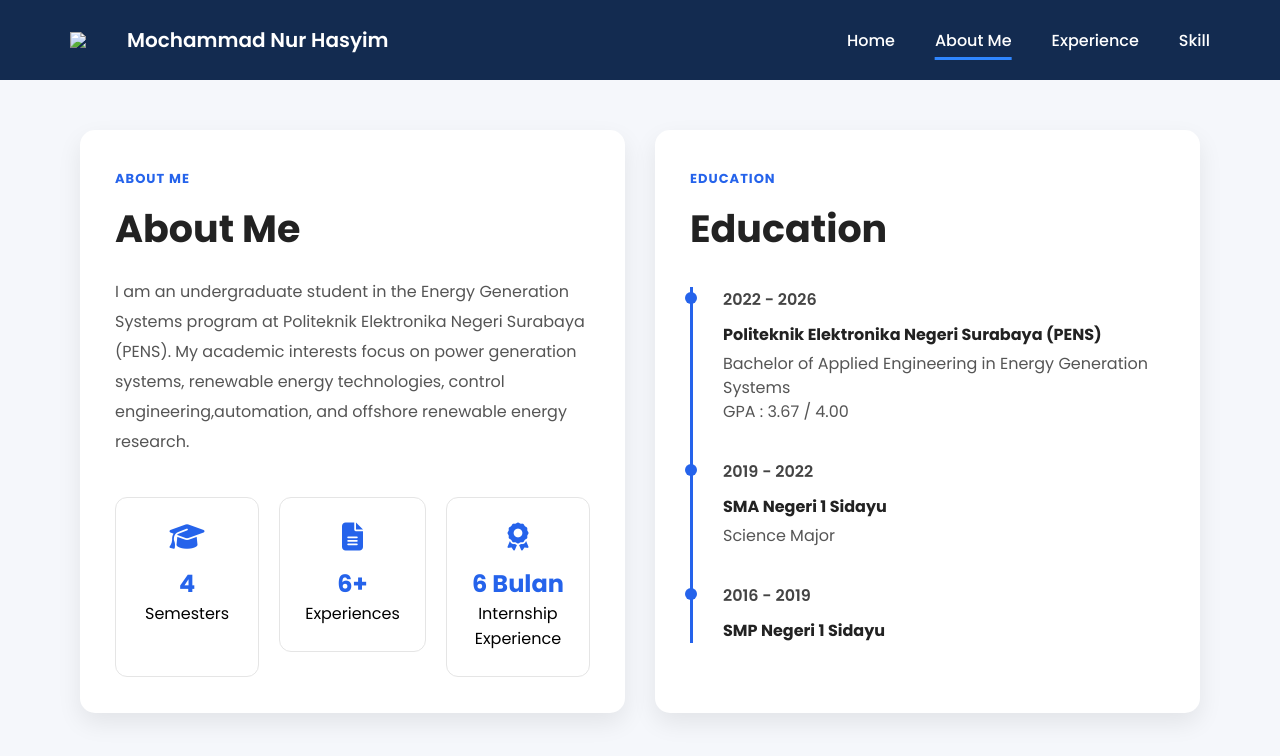
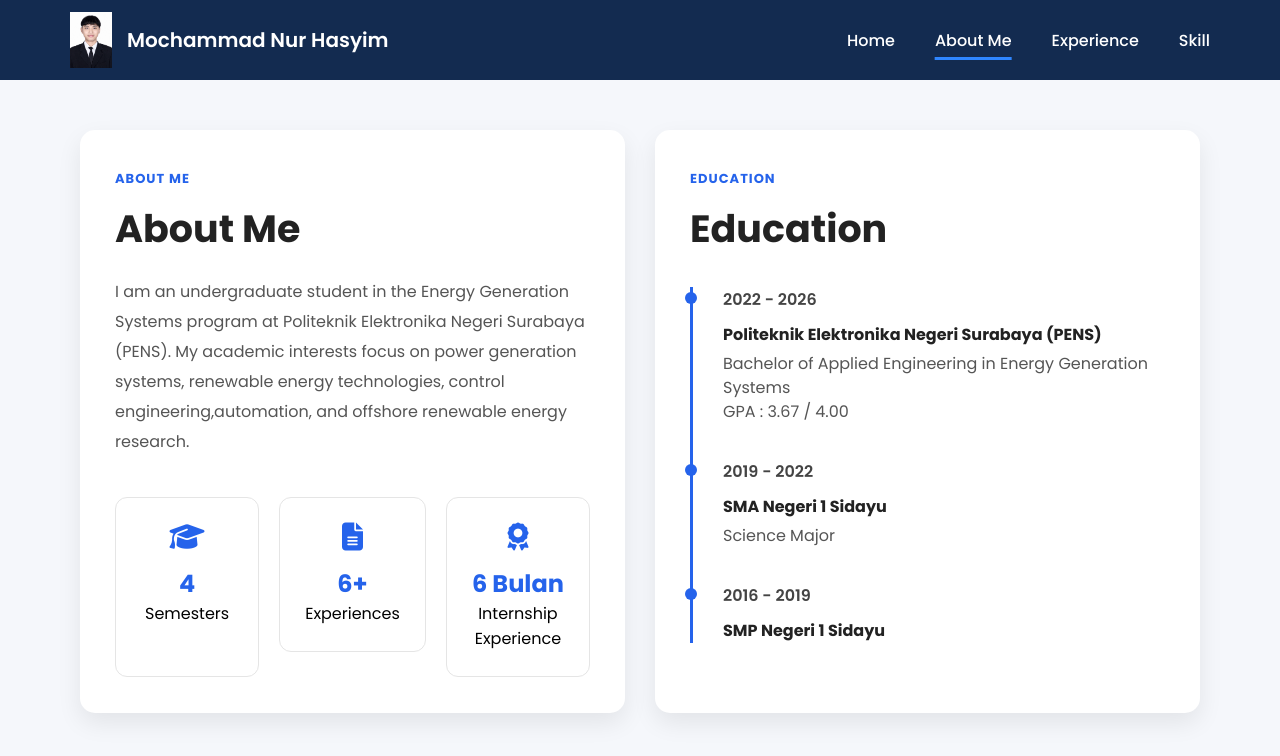
Before and after one commit to webdevscada/Mochammad-Nur-Hasyim-Portofolio, a plain HTML site: page about me.html in a window 1280 px wide. Drawn offline with Linux system fonts and the light colour scheme.

Commit message:
Fix formatting and structure in about me.html
Updated the 'about me' HTML file to correct formatting issues and improve structure.

```diff
--- a/about me.html
+++ b/about me.html
@@ -30,7 +30,7 @@ href="https://cdnjs.cloudflare.com/ajax/libs/font-awesome/6.6.0/css/all.min.css"
 
    <div class="logo">
 
-    <img src="background/foto diri.jpeg">
+    <img src="background/foto diri.jpg">
 
     <span>Mochammad Nur Hasyim</span>
 
```
